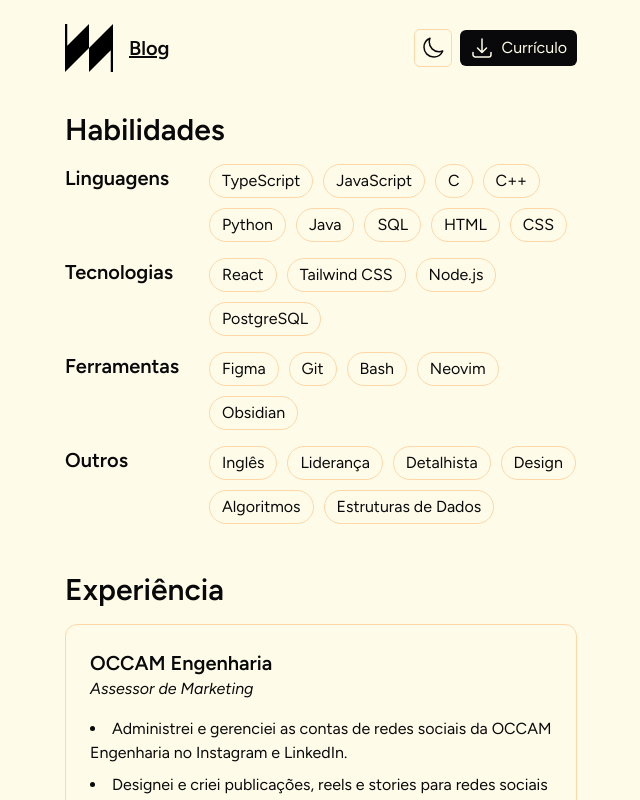
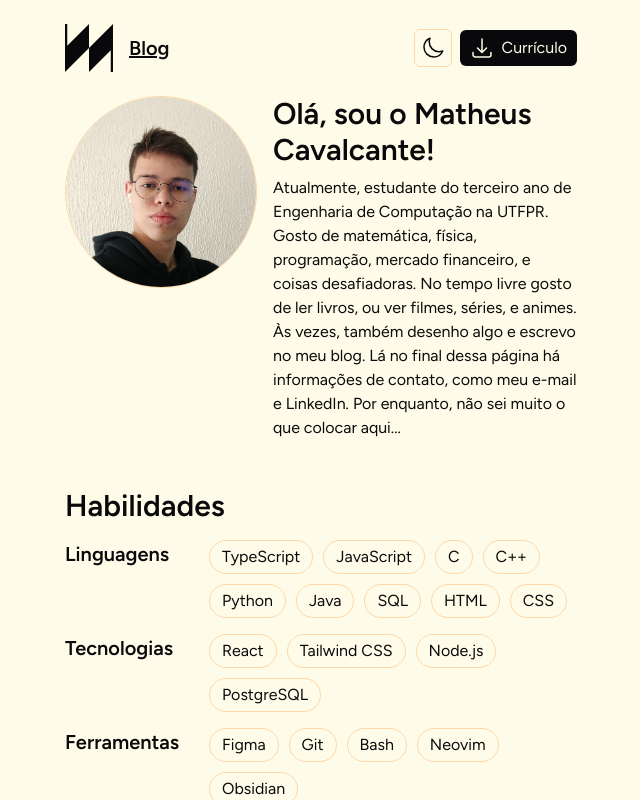
Before and after one commit to mcavalcantes/portfolio, a React (Vite) app: page / in a window 1280 px wide. Shown: the top 800 px of the page, without its empty margins (319-959 px from the left). Built offline with nearby package versions, Linux system fonts and the light colour scheme.

Commit message:
created dark mode colors

```diff
--- /dev/null
+++ b/src/components/svgs/Logo.tsx
@@ -0,0 +1,22 @@
+export function Logo({ className }: { className?: string }) {
+  return (
+    <svg
+      width="128"
+      height="128"
+      viewBox="0 0 128 128"
+      fill="none"
+      xmlns="http://www.w3.org/2000/svg"
+      className={className}
+    >
+      <g clipPath="url(#clip0_31_139)">
+        <path d="M6 58L64 0V64L0 128V0H6V58Z" fill="currentColor" />
+        <path d="M128 128H122V70L64 128V64L128 0V128Z" fill="currentColor" />
+      </g>
+      <defs>
+        <clipPath id="clip0_31_139">
+          <rect width="128" height="128" fill="currentColor" />
+        </clipPath>
+      </defs>
+    </svg>
+  );
+}
--- a/src/components/svgs/iconmonstr/GitHub.tsx
+++ b/src/components/svgs/iconmonstr/GitHub.tsx
@@ -5,6 +5,7 @@ export function GitHub({ className }: { className?: string }) {
       width="24"
       height="24"
       viewBox="0 0 24 24"
+      fill="currentColor"
       className={className}
     >
       <path d="M12 0c-6.626 0-12 5.373-12 12 0 5.302 3.438 9.8 8.207 11.387.599.111.793-.261.793-.577v-2.234c-3.338.726-4.033-1.416-4.033-1.416-.546-1.387-1.333-1.756-1.333-1.756-1.089-.745.083-.729.083-.729 1.205.084 1.839 1.237 1.839 1.237 1.07 1.834 2.807 1.304 3.492.997.107-.775.418-1.305.762-1.604-2.665-.305-5.467-1.334-5.467-5.931 0-1.311.469-2.381 1.236-3.221-.124-.303-.535-1.524.117-3.176 0 0 1.008-.322 3.301 1.23.957-.266 1.983-.399 3.003-.404 1.02.005 2.047.138 3.006.404 2.291-1.552 3.297-1.23 3.297-1.23.653 1.653.242 2.874.118 3.176.77.84 1.235 1.911 1.235 3.221 0 4.609-2.807 5.624-5.479 5.921.43.372.823 1.102.823 2.222v3.293c0 .319.192.694.801.576 4.765-1.589 8.199-6.086 8.199-11.386 0-6.627-5.373-12-12-12z" />
--- a/src/components/svgs/iconmonstr/Instagram.tsx
+++ b/src/components/svgs/iconmonstr/Instagram.tsx
@@ -5,6 +5,7 @@ export function Instagram({ className }: { className?: string }) {
       width="24"
       height="24"
       viewBox="0 0 24 24"
+      fill="currentColor"
       className={className}
     >
       <path d="M12 2.163c3.204 0 3.584.012 4.85.07 3.252.148 4.771 1.691 4.919 4.919.058 1.265.069 1.645.069 4.849 0 3.205-.012 3.584-.069 4.849-.149 3.225-1.664 4.771-4.919 4.919-1.266.058-1.644.07-4.85.07-3.204 0-3.584-.012-4.849-.07-3.26-.149-4.771-1.699-4.919-4.92-.058-1.265-.07-1.644-.07-4.849 0-3.204.013-3.583.07-4.849.149-3.227 1.664-4.771 4.919-4.919 1.266-.057 1.645-.069 4.849-.069zm0-2.163c-3.259 0-3.667.014-4.947.072-4.358.2-6.78 2.618-6.98 6.98-.059 1.281-.073 1.689-.073 4.948 0 3.259.014 3.668.072 4.948.2 4.358 2.618 6.78 6.98 6.98 1.281.058 1.689.072 4.948.072 3.259 0 3.668-.014 4.948-.072 4.354-.2 6.782-2.618 6.979-6.98.059-1.28.073-1.689.073-4.948 0-3.259-.014-3.667-.072-4.947-.196-4.354-2.617-6.78-6.979-6.98-1.281-.059-1.69-.073-4.949-.073zm0 5.838c-3.403 0-6.162 2.759-6.162 6.162s2.759 6.163 6.162 6.163 6.162-2.759 6.162-6.163c0-3.403-2.759-6.162-6.162-6.162zm0 10.162c-2.209 0-4-1.79-4-4 0-2.209 1.791-4 4-4s4 1.791 4 4c0 2.21-1.791 4-4 4zm6.406-11.845c-.796 0-1.441.645-1.441 1.44s.645 1.44 1.441 1.44c.795 0 1.439-.645 1.439-1.44s-.644-1.44-1.439-1.44z" />
--- a/src/components/svgs/iconmonstr/LinkedIn.tsx
+++ b/src/components/svgs/iconmonstr/LinkedIn.tsx
@@ -5,6 +5,7 @@ export function LinkedIn({ className }: { className?: string }) {
       width="24"
       height="24"
       viewBox="0 0 24 24"
+      fill="currentColor"
       className={className}
     >
       <path d="M4.98 3.5c0 1.381-1.11 2.5-2.48 2.5s-2.48-1.119-2.48-2.5c0-1.38 1.11-2.5 2.48-2.5s2.48 1.12 2.48 2.5zm.02 4.5h-5v16h5v-16zm7.982 0h-4.968v16h4.969v-8.399c0-4.67 6.029-5.052 6.029 0v8.399h4.988v-10.131c0-7.88-8.922-7.593-11.018-3.714v-2.155z" />
--- a/src/components/svgs/iconmonstr/Mail.tsx
+++ b/src/components/svgs/iconmonstr/Mail.tsx
@@ -5,6 +5,7 @@ export function Mail({ className }: { className?: string }) {
       width="24"
       height="24"
       viewBox="0 0 24 24"
+      fill="currentColor"
       className={className}
     >
       <path d="M0 3v18h24v-18h-24zm6.623 7.929l-4.623 5.712v-9.458l4.623 3.746zm-4.141-5.929h19.035l-9.517 7.713-9.518-7.713zm5.694 7.188l3.824 3.099 3.83-3.104 5.612 6.817h-18.779l5.513-6.812zm9.208-1.264l4.616-3.741v9.348l-4.616-5.607z" />
--- a/src/components/svgs/index.ts
+++ b/src/components/svgs/index.ts
@@ -1,2 +1,3 @@
 export * from "./LogoBlack";
 export * from "./LogoWhite";
+export * from "./Logo";
--- a/src/pages/home.tsx
+++ b/src/pages/home.tsx
@@ -4,11 +4,33 @@ import { Footer } from "../components/Footer";
 import { SKILLS, EXPERIENCES, ACHIEVEMENTS, SOCIALS } from "../data";
 import { formatDateShort } from "../lib/formatDateShort";
 
+import myPhoto from "../assets/images/jpgs/profile-picture.jpg";
+
 export function Home() {
   return (
-    <div className="flex min-h-screen flex-col bg-yellow-50 text-zinc-950">
+    <div className="flex min-h-screen flex-col bg-yellow-50 text-zinc-950 dark:bg-stone-900 dark:text-stone-200">
       <Header />
       <div className="flex flex-col gap-8 px-4 md:px-32 xl:px-96">
+        <section className="flex flex-col items-center gap-4 xl:flex-row xl:items-start">
+          <img
+            src={myPhoto}
+            className="size-48 shrink-0 rounded-full border border-orange-200 dark:border-stone-500"
+          />
+          <div className="flex flex-col gap-2">
+            <h1 className="text-center text-3xl font-semibold xl:text-start">
+              Olá, sou o Matheus Cavalcante!
+            </h1>
+            <p>
+              Atualmente, estudante do terceiro ano de Engenharia de Computação
+              na UTFPR. Gosto de matemática, física, programação, mercado
+              financeiro, e coisas desafiadoras. No tempo livre gosto de ler
+              livros, ou ver filmes, séries, e animes. Às vezes, também desenho
+              algo e escrevo no meu blog. Lá no final dessa página há
+              informações de contato, como meu e-mail e LinkedIn. Por enquanto,
+              não sei muito o que colocar aqui...
+            </p>
+          </div>
+        </section>
         <section className="flex flex-col">
           <h2 className="py-4 text-3xl font-semibold">Habilidades</h2>
           <ul className="flex flex-col gap-4">
@@ -21,7 +43,7 @@ export function Home() {
                   <ul className="flex flex-wrap gap-2.5 select-none">
                     {skill.items.map((item, index) => (
                       <li key={index}>
-                        <div className="rounded-full border border-orange-200 px-3 py-1 transition hover:border-zinc-950 hover:bg-zinc-950 hover:text-yellow-50">
+                        <div className="rounded-full border border-orange-200 px-3 py-1 transition hover:border-zinc-950 hover:bg-zinc-950 hover:text-yellow-50 dark:border-stone-500 dark:hover:bg-stone-200 dark:hover:text-stone-900">
                           {item}
                         </div>
                       </li>
@@ -38,7 +60,7 @@ export function Home() {
           <ul className="flex flex-col gap-4">
             {EXPERIENCES.map((experience, index) => (
               <li key={index}>
-                <div className="flex flex-col gap-4 rounded-xl border border-orange-200 p-6">
+                <div className="flex flex-col gap-4 rounded-xl border border-orange-200 p-6 dark:border-stone-500">
                   <div className="flex flex-col">
                     <h3 className="text-xl font-semibold">
                       {experience.title}
@@ -61,7 +83,7 @@ export function Home() {
           <ul className="flex flex-col gap-4">
             {ACHIEVEMENTS.map((achievement, index) => (
               <li key={index}>
-                <div className="flex flex-col gap-4 rounded-xl border border-orange-200 p-6">
+                <div className="flex flex-col gap-4 rounded-xl border border-orange-200 p-6 dark:border-stone-500">
                   <div className="flex flex-col">
                     <h3 className="text-xl font-semibold">
                       {achievement.title}
@@ -82,7 +104,7 @@ export function Home() {
               <li key={index} className="flex">
                 <a
                   href={social.link}
-                  className="grid w-full place-items-center gap-2 rounded-xl border border-orange-200 py-4 transition hover:bg-orange-200 md:py-12"
+                  className="grid w-full place-items-center gap-2 rounded-xl border border-orange-200 py-4 transition hover:bg-orange-200 md:py-12 dark:border-stone-500 dark:hover:bg-stone-800"
                 >
                   <div>{social.icon}</div>
                   <p>{social.title}</p>
```
Also changed, not shown: src/components/Header.tsx (+4 -4 lines), src/assets/images/jpgs/profile-picture.jpg (added).
